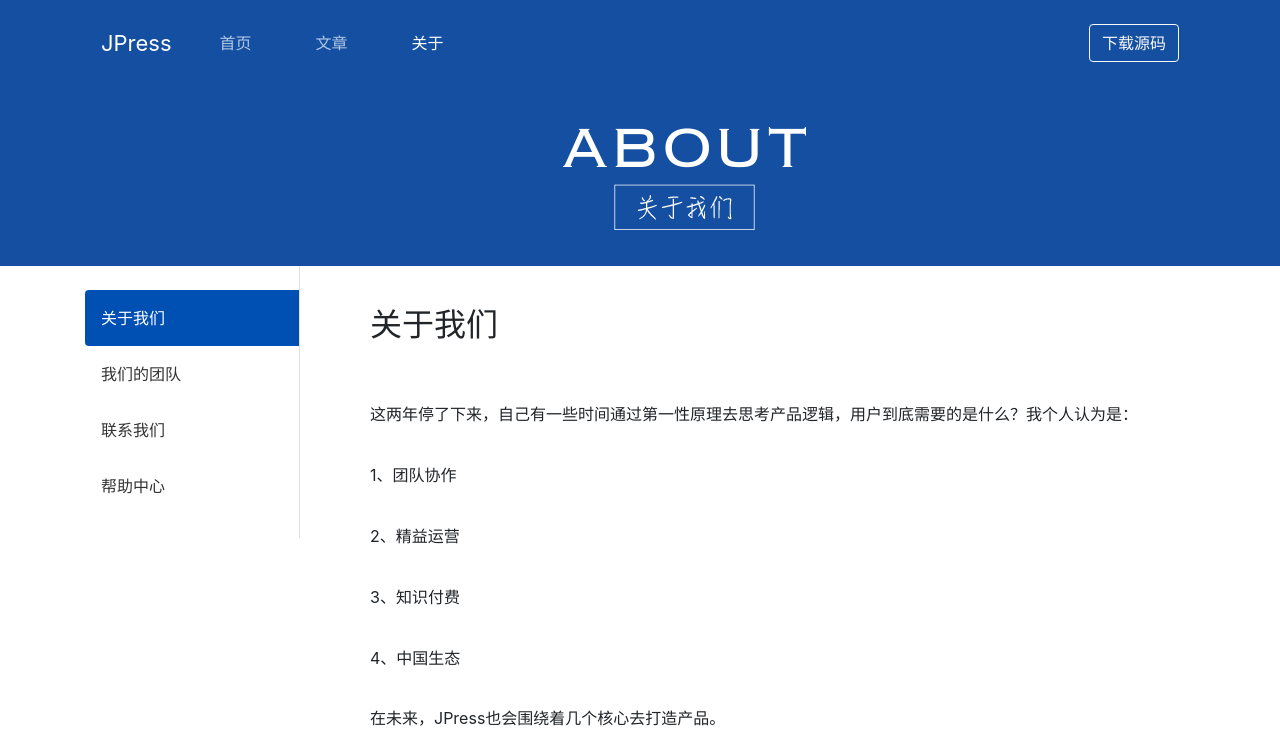
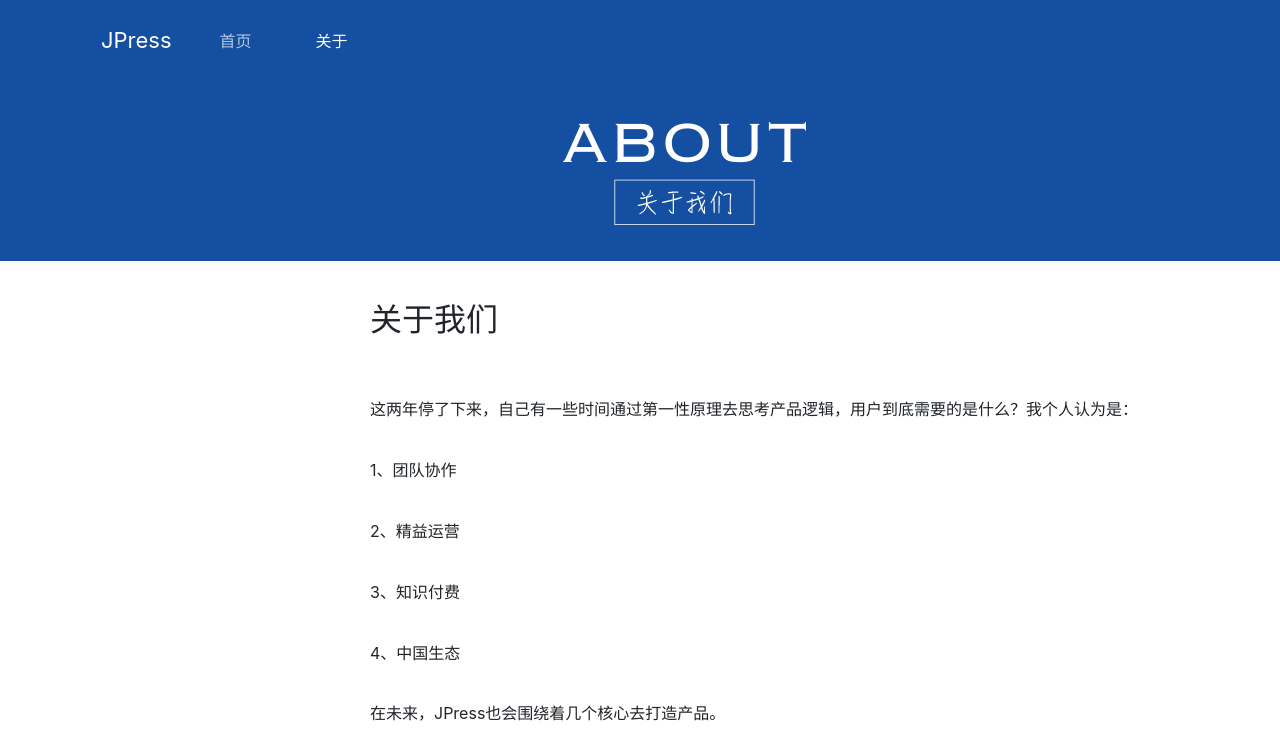
Before and after one commit to rxuq12/SkyGodCN, a plain HTML site: page bl-about.html in a window 1280 px wide. Shown: the top 749 px of the page. Drawn offline with Linux system fonts and the light colour scheme.

Commit message:
index.html

```diff
--- a/bl-about.html
+++ b/bl-about.html
@@ -20,17 +20,13 @@
             <div class="collapse navbar-collapse" id="navbarSupportedContent">
                 <ul class="navbar-nav mr-auto">
                     <li class="nav-item">
-                        <a href="bl-first-index.html">首页 <span class="sr-only">(current)</span></a>
-                    </li>
-                    <li class="nav-item">
-                        <a href="bl-aritical-list.html">文章</a>
+                        <a href="index.html">首页 <span class="sr-only">(current)</span></a>
                     </li>
                     <li class="nav-item active">
                         <a href="bl-about.html">关于</a>
                     </li>
                 </ul>
             </div>
-            <button type="button" class="btn btn-outline-light ">下载源码</button>
         </nav>
     </div>
 </div>
@@ -40,12 +36,7 @@
 <div class="container bl-container">
     <div class="row">
         <div class="col-md-3 col-sm-12">
-            <div class="bl-cloumn-nav">
-                <a class="bl-cloumn-nav-item nav-link active" href="#">关于我们</a>
-                <a class="bl-cloumn-nav-item nav-link" href="#">我们的团队</a>
-                <a class="bl-cloumn-nav-item nav-link" href="#">联系我们</a>
-                <a class="bl-cloumn-nav-item nav-link" href="#">帮助中心</a>
-            </div>
+
         </div>
         <div class="col-md-9 col-sm-12">
             <h2 class="bl-title-left">关于我们</h2>
```
